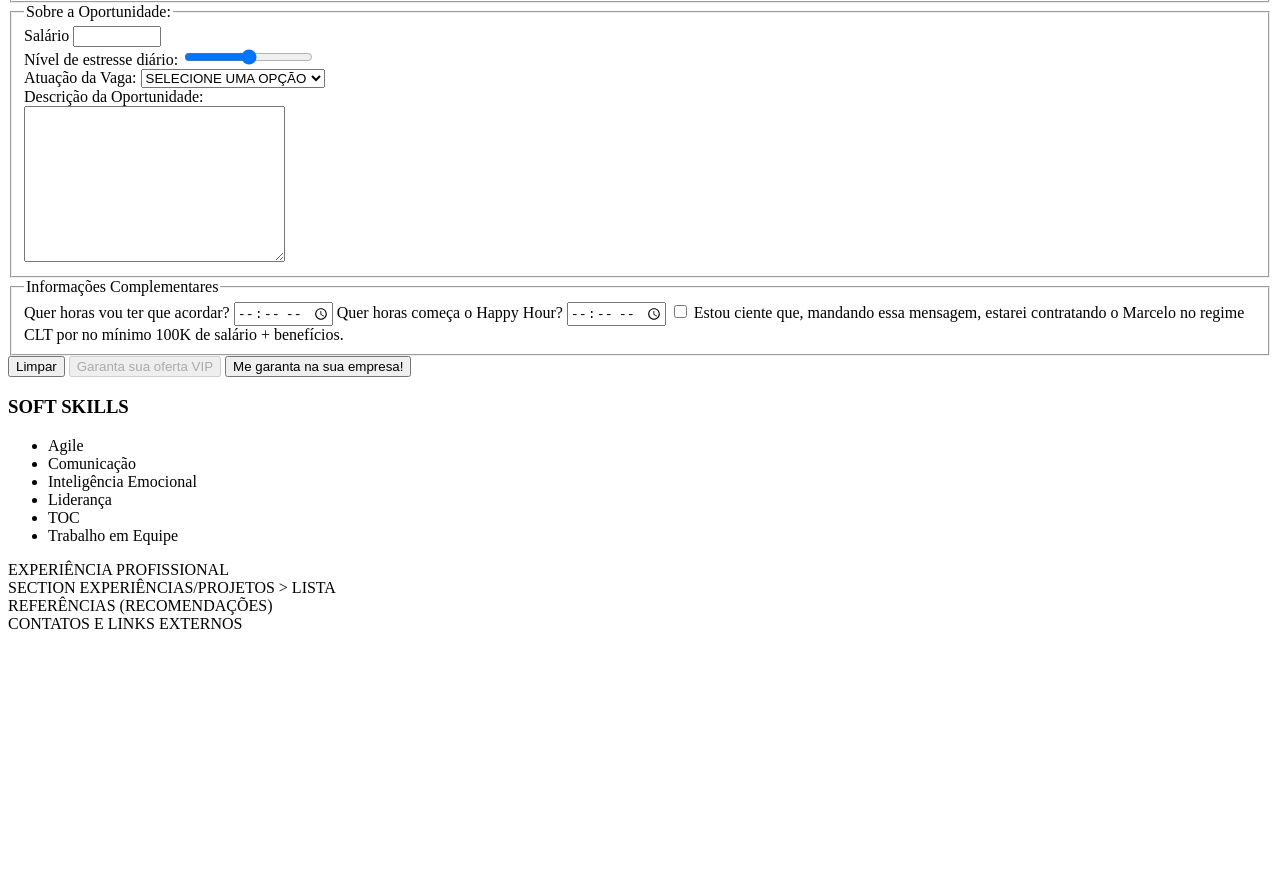
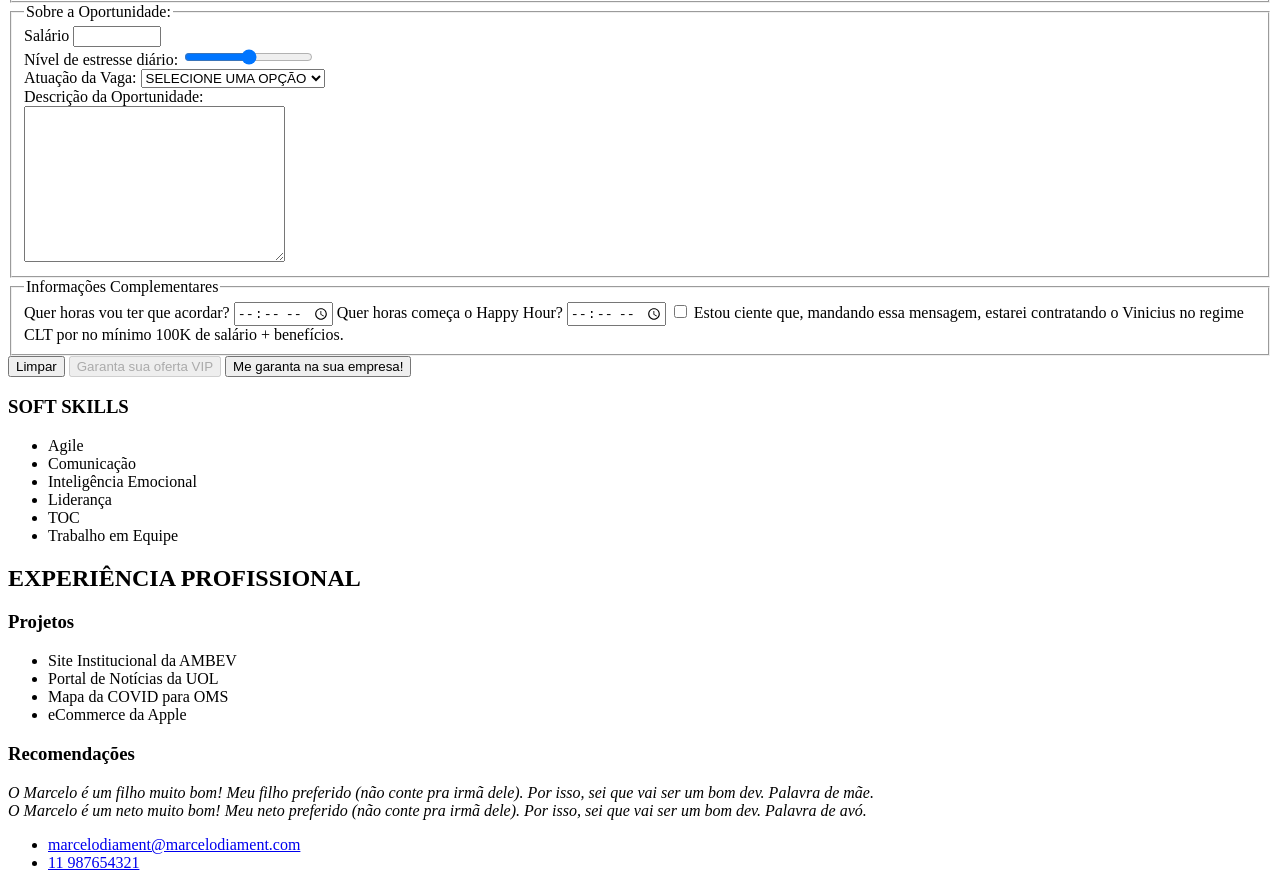
Before and after one commit to vinicius-mendes10/meu-portifa, a plain HTML site: page index.html in a window 1280 px wide. Shown: the part 1884-2772 px from the top of the page. Before the commit the page ends 2525 px from the top, so only its background shows below. Drawn offline with Linux system fonts and the light colour scheme.

Commit message:
feat: finalizando o html

```diff
--- /dev/null
+++ b/css/style.css
@@ -0,0 +1,3 @@
+section{
+    background-color: rgba(red, green, blue, alpha);
+}
--- a/index.html
+++ b/index.html
@@ -47,7 +47,7 @@
 
   <main>
     <h2>HABILIDADES</h2>
-    <p>Olha como como sou habilidoso!</p>
+    <p>Olhagi como sou habilidoso!</p>
     <section>
       <h3>HARD SKILLS</h3>
       <article>
@@ -126,7 +126,7 @@
           <input type="number" name="salary" id="salario" step="10000" min="10000" max="100000">
           <br>
           <label for="nivelDeStressDiario">Nível de estresse diário:</label>
-          <input type="range" name="nivel-de-stress-diario" id="nivelDeStressDiario" step="50" min="0" max="100">
+          <input type="range" name="nivel-de-stress-diario" id="nivelDeStressDiario" step="10" min="0" max="100">
           <br>
           <label>Atuação da Vaga:</label>
           <select name="role" id="atuacao" required>
@@ -150,7 +150,7 @@
           <input type="time" name="y" id="saida">
 
           <input type="checkbox" name="optin" id="optin" required>
-          <label for="optin">Estou ciente que, mandando essa mensagem, estarei contratando o Marcelo no regime CLT por no mínimo 100K de salário + benefícios.</label>
+          <label for="optin">Estou ciente que, mandando essa mensagem, estarei contratando o Vinicius no regime CLT por no mínimo 100K de salário + benefícios.</label>
         </fieldset>
 
         <input type="hidden" value="campanha-pascoa-2022">
@@ -176,19 +176,38 @@
   </main>
 
   <aside>
-    EXPERIÊNCIA PROFISSIONAL
+    <h2>EXPERIÊNCIA PROFISSIONAL</h2>
     <section>
-      SECTION EXPERIÊNCIAS/PROJETOS > LISTA
+      <h3>Projetos</h3>
+      <ul>
+        <li>Site Institucional da AMBEV</li>
+        <li>Portal de Notícias da UOL</li>
+        <li>Mapa da COVID para OMS</li>
+        <li>eCommerce da Apple</li>
+      </ul>
     </section>
     <section>
-      REFERÊNCIAS (RECOMENDAÇÕES)
+      <h3>Recomendações</h3>
+      <article>
+        <cite>O Marcelo é um filho muito bom! Meu filho preferido (não conte pra irmã dele). Por isso, sei que vai ser um bom dev. Palavra de mãe.</cite>
+      </article>
+      <article>
+        <cite>O Marcelo é um neto muito bom! Meu neto preferido (não conte pra irmã dele). Por isso, sei que vai ser um bom dev. Palavra de avó.</cite>
+      </article>
     </section>
   </aside>
 
   <footer>
-    CONTATOS E LINKS EXTERNOS
+    <ul>
+      <li>
+        <a href="mailto:marcelodiament@marcelodiament.com">marcelodiament@marcelodiament.com</a>
+      </li>
+      <li>
+        <a href="https://wa.me/+5511976052723?text=Ol%C3%A1%21%20Contrata%20n%C3%B3is%20a%C3%AA%2C%20na%20humilde." target="_blank" rel="noopener noreferrer" title="Manda um zap prá nóis">11 987654321</a>
+      </li>
+    </ul>
   </footer>
 
 </body>
-
+<link href="css/style.css" rel="stylesheet">
 </html>
```
